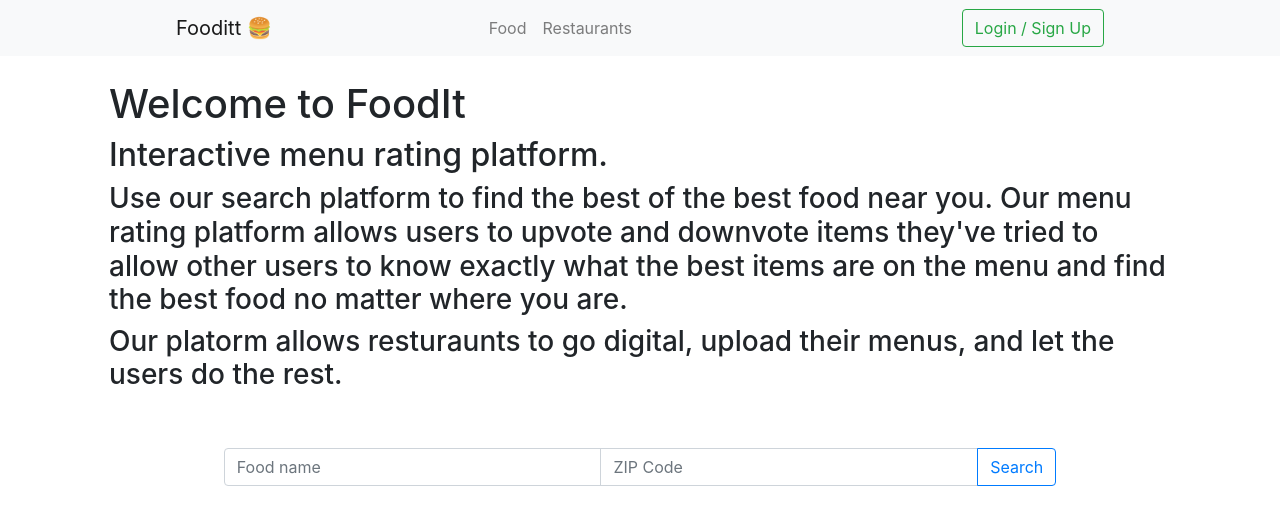
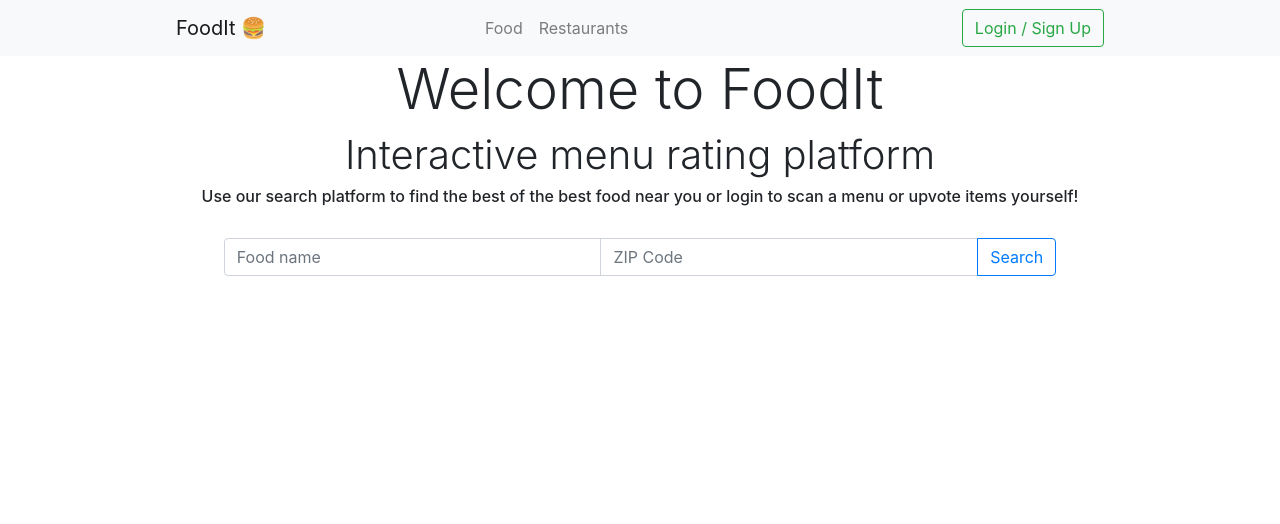
Before and after one commit to JordanRaleigh/TAMUHack2021, a React (Create React App) app: page / in a window 1280 px wide. Shown: the top 524 px of the page. Built offline with nearby package versions, Linux system fonts and the light colour scheme.

Commit message:
styled homepage

```diff
--- a/src/components/Nav.js
+++ b/src/components/Nav.js
@@ -1,14 +1,14 @@
-import React, { Component, useEffect } from "react";
-import { Link } from "react-router-dom";
+import React, { Component, useEffect } from 'react';
+import { Link } from 'react-router-dom';
 
-import Client from "../Client";
+import Client from '../Client';
 
 const Nav = (props) => {
   return (
     <div className="div bg-light">
       <nav class="navbar navbar-expand-sm navbar-light bg-light container-fluid w-75">
         <a class="navbar-brand" href="/">
-          Fooditt 🍔
+          FoodIt 🍔
         </a>
         <button
           class="navbar-toggler d-lg-none"
@@ -33,15 +33,15 @@ const Nav = (props) => {
           </ul>
           <button
             class={`btn btn-outline-${
-              Client.isLoggedIn() ? "danger" : "success"
+              Client.isLoggedIn() ? 'danger' : 'success'
             } my-2 my-sm-0 ml-auto`}
             onClick={() => {
               Client.isLoggedIn()
                 ? Client.logout()
-                : (window.location.href = "/signin");
+                : (window.location.href = '/signin');
             }}
           >
-            {!Client.isLoggedIn() ? "Login / Sign Up" : "Logout"}
+            {!Client.isLoggedIn() ? 'Login / Sign Up' : 'Logout'}
           </button>
         </div>
       </nav>
--- a/src/pages/Home.js
+++ b/src/pages/Home.js
@@ -1,8 +1,8 @@
-import React, { useState } from "react";
-import Client from "../Client";
-import FoodItemcontainer from "../components/FoodItemContainer";
-import Nav from "../components/Nav";
-import Search from "../components/Search";
+import React, { useState } from 'react';
+import Client from '../Client';
+import FoodItemcontainer from '../components/FoodItemContainer';
+import Nav from '../components/Nav';
+import Search from '../components/Search';
 
 function Home() {
   const [foods, setFoods] = useState([]);
@@ -12,20 +12,14 @@ function Home() {
   };
 
   return (
-    <div className="container d-flex flex-column justify-content-center ">
-      <div className="m-auto p-4">
-        <h1>Welcome to FoodIt</h1>
-        <h2>Interactive menu rating platform.</h2>
-        <h3>
-          Use our search platform to find the best of the best food near you.
-          Our menu rating platform allows users to upvote and downvote items
-          they've tried to allow other users to know exactly what the best items
-          are on the menu and find the best food no matter where you are.
-        </h3>
-        <h3>
-          Our platorm allows resturaunts to go digital, upload their menus, and
-          let the users do the rest.
-        </h3>
+    <div className="container justify-content-center">
+      <div className="align-items-center d-flex flex-column justify-content-center">
+        <h1 className="display-4">Welcome to FoodIt</h1>
+        <h4 className="display-6">Interactive menu rating platform</h4>
+        <h6 className="flex-column text-center">
+          Use our search platform to find the best of the best food near you or
+          login to scan a menu or upvote items yourself!
+        </h6>
       </div>
 
       <Search handleSubmission={handleSubmission} />
```
Also changed, not shown: 2 other files (tests, documents, lock files or other folders).
